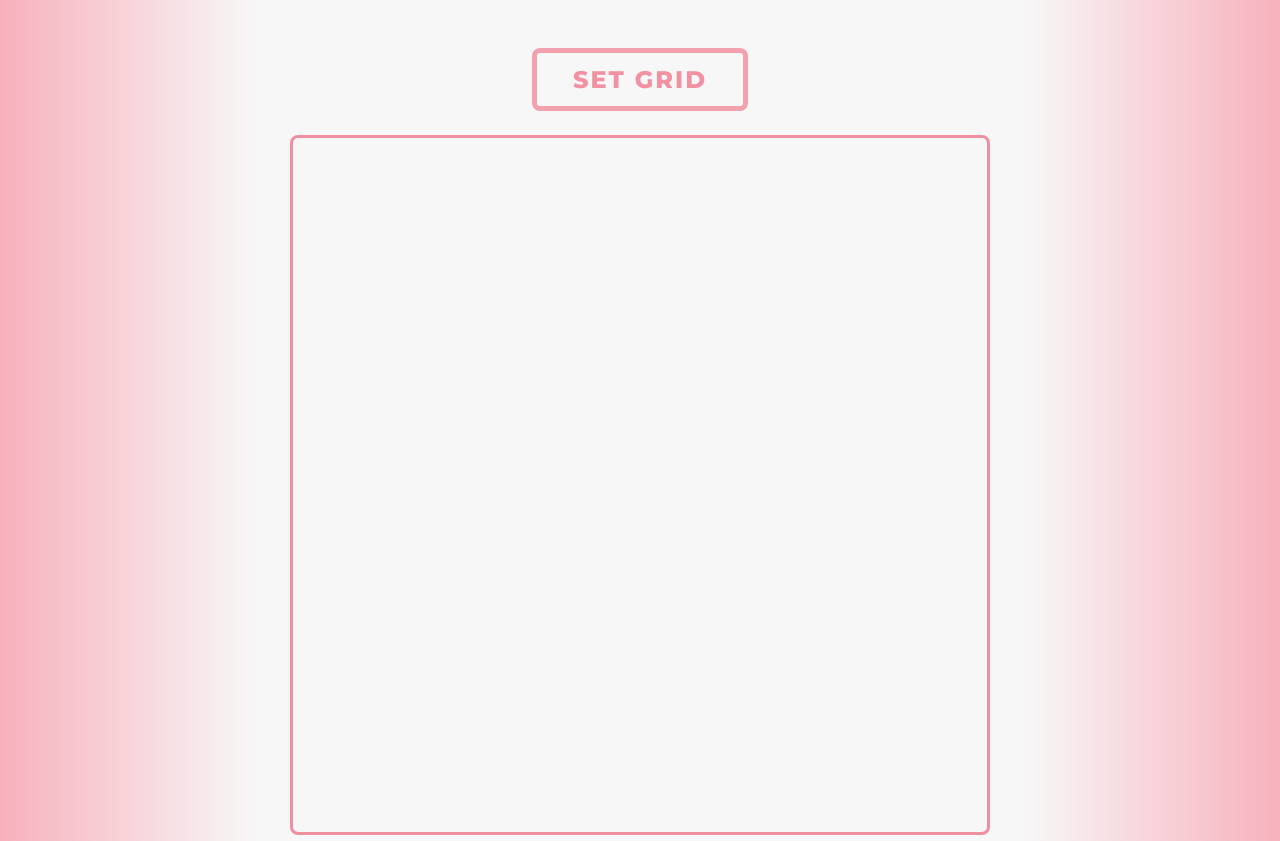
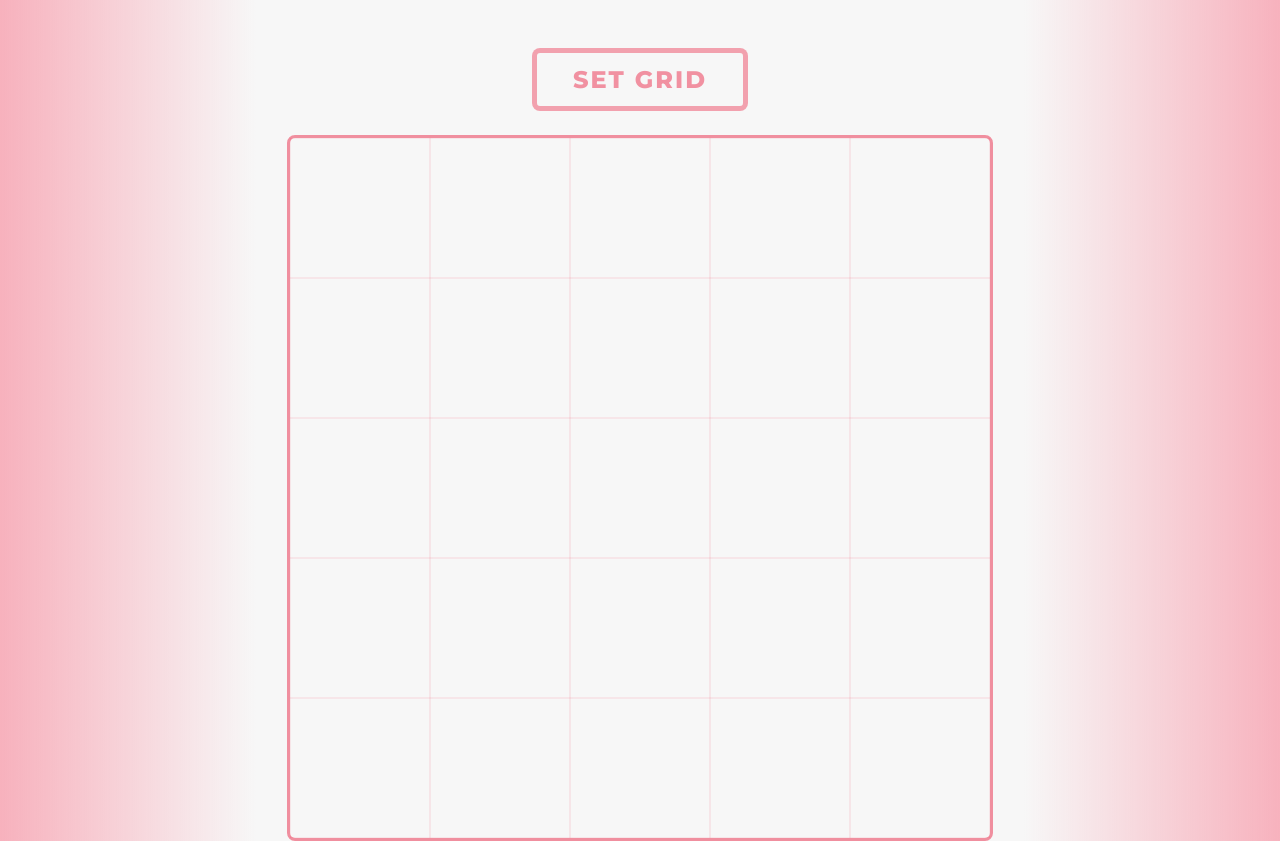
Before and after one commit to Tyrmundr/etch_a_sketch, a plain HTML site: page index.html in a window 1280 px wide. Shown: the top 841 px of the page. Drawn offline with Linux system fonts and the light colour scheme.

Commit message:
Figure out grid layout via Flexbox

```diff
--- a/style.css
+++ b/style.css
@@ -32,10 +32,14 @@ body {
 }
 
 .grid {
+    box-sizing: content-box;
     width: 700px;
     height: 700px;
     border: 3px solid rgb(237, 76, 103, .6);
     border-radius: 8px;
+    display: flex;
+    flex-wrap: wrap;
+    justify-content: center;
 }
 
 .buttons {
@@ -72,3 +76,10 @@ body {
     color: #f7f7f7;
     width: 900px;
 }
+
+.cell {
+    min-width: calc(700px/5);
+    min-height: calc(700px/5);
+    box-shadow: inset 0 0 1px rgb(237, 76, 103, 1);
+    flex-grow: 1;
+}
```
